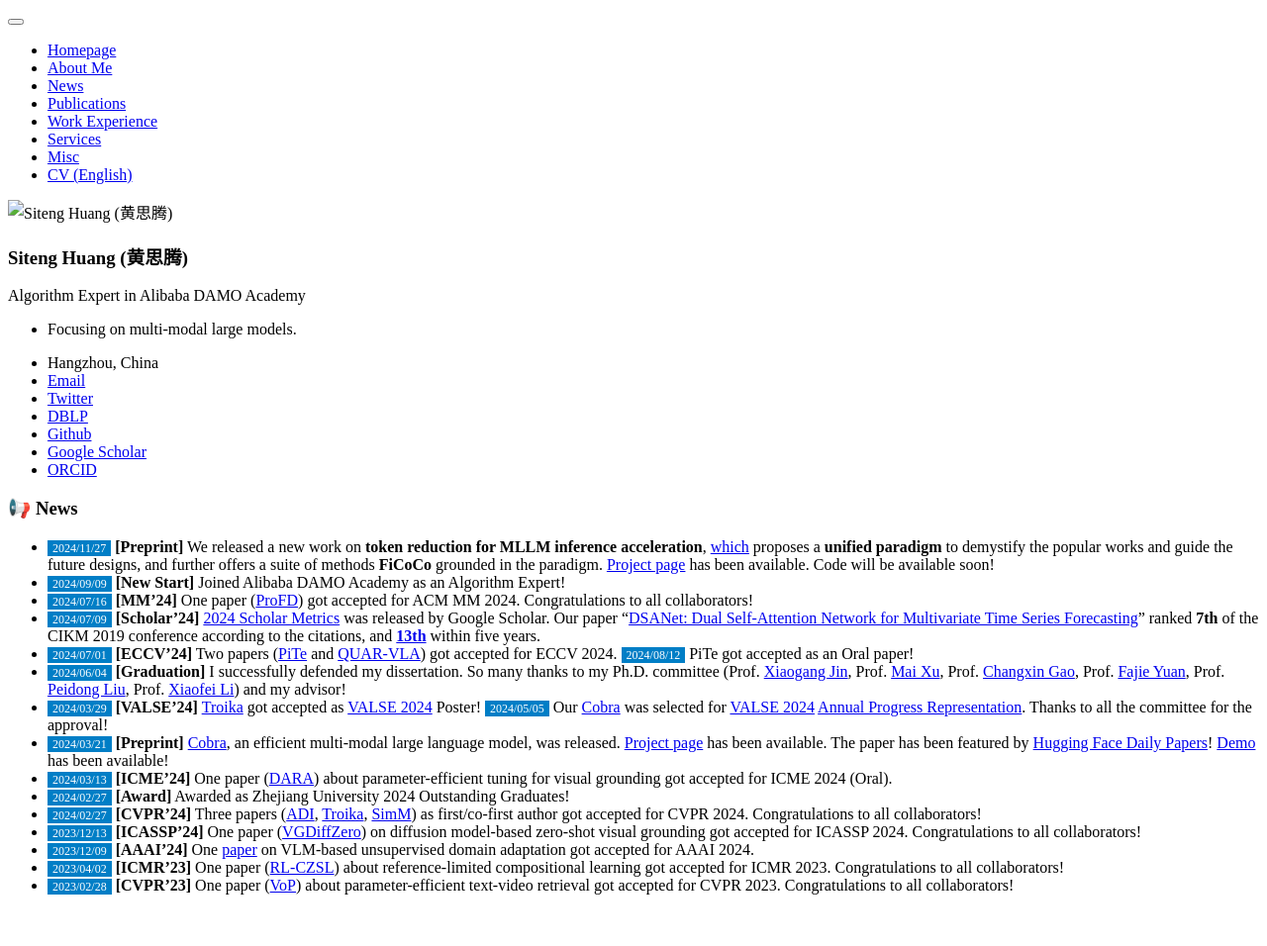
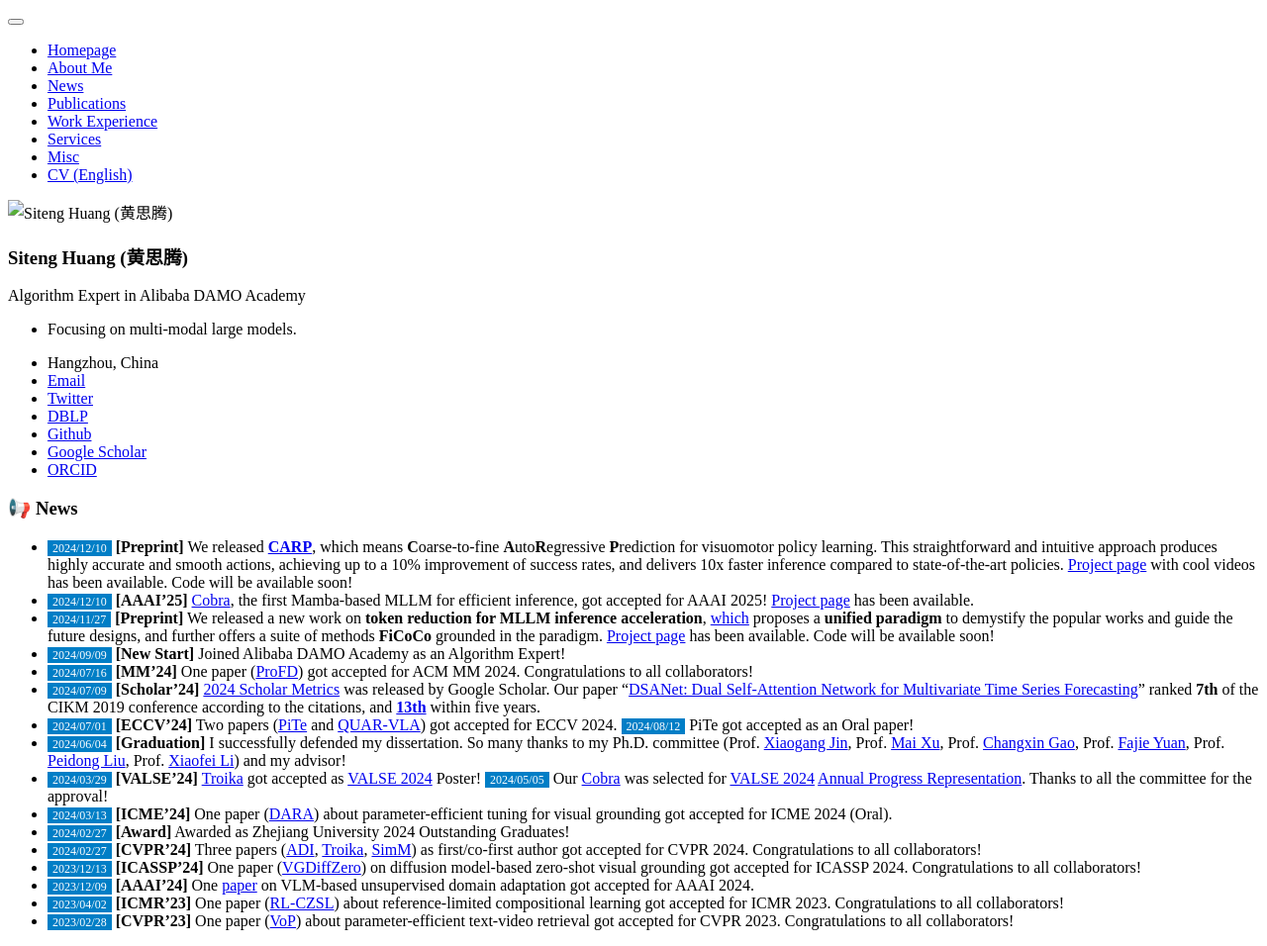
Before and after one commit to bighuang624/bighuang624.github.io, a Jekyll site: the page built from _pages/includes/news.md, in a window 1280 px wide. Shown: the whole page at 99% size. Built offline with Jekyll 4.4.1, drawn with Linux system fonts in a browser that asks for light colours; our own code applies the rules of GitHub Pages for plain Markdown files; before the commit the page ends 920 px from its top, so only the background shows below that.

Commit message:
add CARP

```diff
--- a/_pages/includes/news.md
+++ b/_pages/includes/news.md
@@ -2,6 +2,8 @@
 
 <!-- 参考 https://huanwang.tech/ 的样式 -->
 
+* <span style="font-size:12px;color:#FFFFFF;background-color:#007ec6;padding:1px 5px 1.5px 5px;">2024/12/10</span> **[Preprint]** We released **[CARP](https://arxiv.org/abs/2412.06782)**, which means **C**oarse-to-fine **A**uto**R**egressive **P**rediction for visuomotor policy learning. This straightforward and intuitive approach produces highly accurate and smooth actions, achieving up to a 10% improvement of success rates, and delivers 10x faster inference compared to state-of-the-art policies. [Project page](https://carp-robot.github.io/) with cool videos has been available. Code will be available soon!
+* <span style="font-size:12px;color:#FFFFFF;background-color:#007ec6;padding:1px 5px 1.5px 5px;">2024/12/10</span> **[AAAI'25]** [Cobra](https://arxiv.org/abs/2403.14520), the first Mamba-based MLLM for efficient inference, got accepted for AAAI 2025! [Project page](https://sites.google.com/view/cobravlm) has been available.
 * <span style="font-size:12px;color:#FFFFFF;background-color:#007ec6;padding:1px 5px 1.5px 5px;">2024/11/27</span> **[Preprint]** We released a new work on **token reduction for MLLM inference acceleration**, [which](https://arxiv.org/abs/2411.17686) proposes a **unified paradigm** to demystify the popular works and guide the future designs, and further offers a suite of methods **FiCoCo** grounded in the paradigm. [Project page](https://FiCoCo-accelerate.github.io/) has been available. Code will be available soon!
 * <span style="font-size:12px;color:#FFFFFF;background-color:#007ec6;padding:1px 5px 1.5px 5px;">2024/09/09</span> **[New Start]** Joined Alibaba DAMO Academy as an Algorithm Expert!
 * <span style="font-size:12px;color:#FFFFFF;background-color:#007ec6;padding:1px 5px 1.5px 5px;">2024/07/16</span> **[MM'24]** One paper ([ProFD](https://openreview.net/forum?id=o2axlPlXYY)) got accepted for ACM MM 2024. Congratulations to all collaborators!
@@ -9,7 +11,7 @@
 * <span style="font-size:12px;color:#FFFFFF;background-color:#007ec6;padding:1px 5px 1.5px 5px;">2024/07/01</span> **[ECCV'24]** Two papers ([PiTe](http://arxiv.org/abs/2409.07239) and [QUAR-VLA](https://arxiv.org/abs/2312.14457)) got accepted for ECCV 2024. <span style="font-size:12px;color:#FFFFFF;background-color:#007ec6;padding:1px 5px 1.5px 5px;">2024/08/12</span> PiTe got accepted as an Oral paper!
 * <span style="font-size:12px;color:#FFFFFF;background-color:#007ec6;padding:1px 5px 1.5px 5px;">2024/06/04</span> **[Graduation]** I successfully defended my dissertation. So many thanks to my Ph.D. committee (Prof. [Xiaogang Jin](http://www.cad.zju.edu.cn/home/jin/), Prof. [Mai Xu](https://shi.buaa.edu.cn/xumai/en/index.htm), Prof. [Changxin Gao](http://faculty.hust.edu.cn/cgao/en/index.htm), Prof. [Fajie Yuan](https://en.westlake.edu.cn/faculty/fajie-yuan.html), Prof. [Peidong Liu](https://en.westlake.edu.cn/faculty/peidong-liu.html), Prof. [Xiaofei Li](https://en.westlake.edu.cn/faculty/xiaofei-li.html)) and my advisor!
 * <span style="font-size:12px;color:#FFFFFF;background-color:#007ec6;padding:1px 5px 1.5px 5px;">2024/03/29</span> **[VALSE'24]** [Troika](https://arxiv.org/abs/2303.15230) got accepted as [VALSE 2024](https://valser.org/2024/#/) Poster! <span style="font-size:12px;color:#FFFFFF;background-color:#007ec6;padding:1px 5px 1.5px 5px;">2024/05/05</span> Our [Cobra](https://sites.google.com/view/cobravlm) was selected for [VALSE 2024](https://valser.org/2024/#/) [Annual Progress Representation](https://kyonhuang.top/files/Cobra/VALSE24-APR-Cobra.jpg). Thanks to all the committee for the approval!
-* <span style="font-size:12px;color:#FFFFFF;background-color:#007ec6;padding:1px 5px 1.5px 5px;">2024/03/21</span> **[Preprint]** [Cobra](https://arxiv.org/abs/2403.14520), an efficient multi-modal large language model, was released. [Project page](https://sites.google.com/view/cobravlm) has been available. The paper has been featured by [Hugging Face Daily Papers](https://huggingface.co/papers?date=2024-03-22)! [Demo](https://huggingface.co/spaces/han1997/cobra) has been available!
+<!-- * <span style="font-size:12px;color:#FFFFFF;background-color:#007ec6;padding:1px 5px 1.5px 5px;">2024/03/21</span> **[Preprint]** [Cobra](https://arxiv.org/abs/2403.14520), an efficient multi-modal large language model, was released. [Project page](https://sites.google.com/view/cobravlm) has been available. The paper has been featured by [Hugging Face Daily Papers](https://huggingface.co/papers?date=2024-03-22)! [Demo](https://huggingface.co/spaces/han1997/cobra) has been available! <span style="font-size:12px;color:#FFFFFF;background-color:#007ec6;padding:1px 5px 1.5px 5px;">2024/12/10</span> Cobra got accepted for AAAI 2025! -->
 * <span style="font-size:12px;color:#FFFFFF;background-color:#007ec6;padding:1px 5px 1.5px 5px;">2024/03/13</span> **[ICME'24]** One paper ([DARA](https://arxiv.org/abs/2405.06217)) about parameter-efficient tuning for visual grounding got accepted for ICME 2024 (Oral).
 * <span style="font-size:12px;color:#FFFFFF;background-color:#007ec6;padding:1px 5px 1.5px 5px;">2024/02/27</span> **[Award]** Awarded as Zhejiang University 2024 Outstanding Graduates!
 * <span style="font-size:12px;color:#FFFFFF;background-color:#007ec6;padding:1px 5px 1.5px 5px;">2024/02/27</span> **[CVPR'24]** Three papers (<a href="https://arxiv.org/abs/2311.15841" target="_blank">ADI</a>, <a href="https://arxiv.org/abs/2303.15230" target="_blank">Troika</a>, <a href="https://arxiv.org/abs/2311.15773" target="_blank">SimM</a>) as first/co-first author got accepted for CVPR 2024. Congratulations to all collaborators!
```
Also changed, not shown: _pages/includes/pub_short.md (+4 -2 lines), _pages/includes/services.md (+1 -0 lines).
